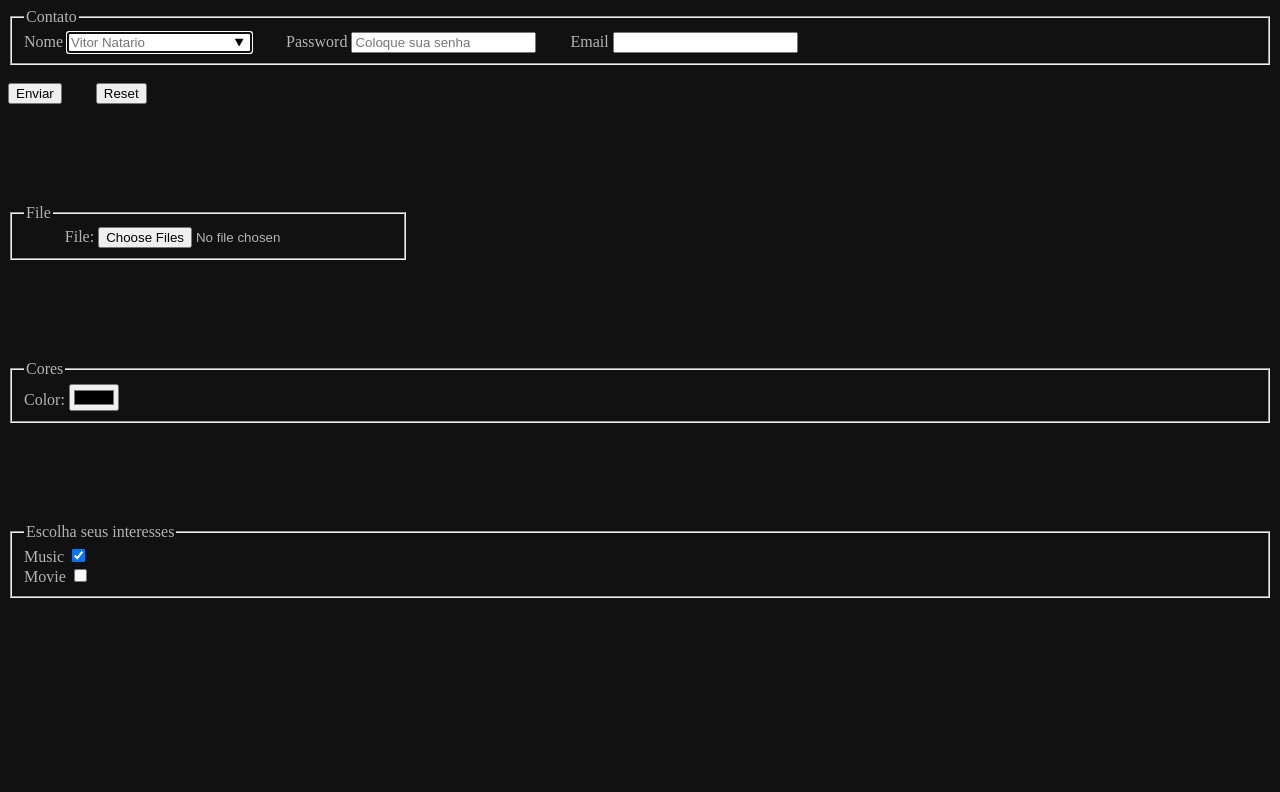
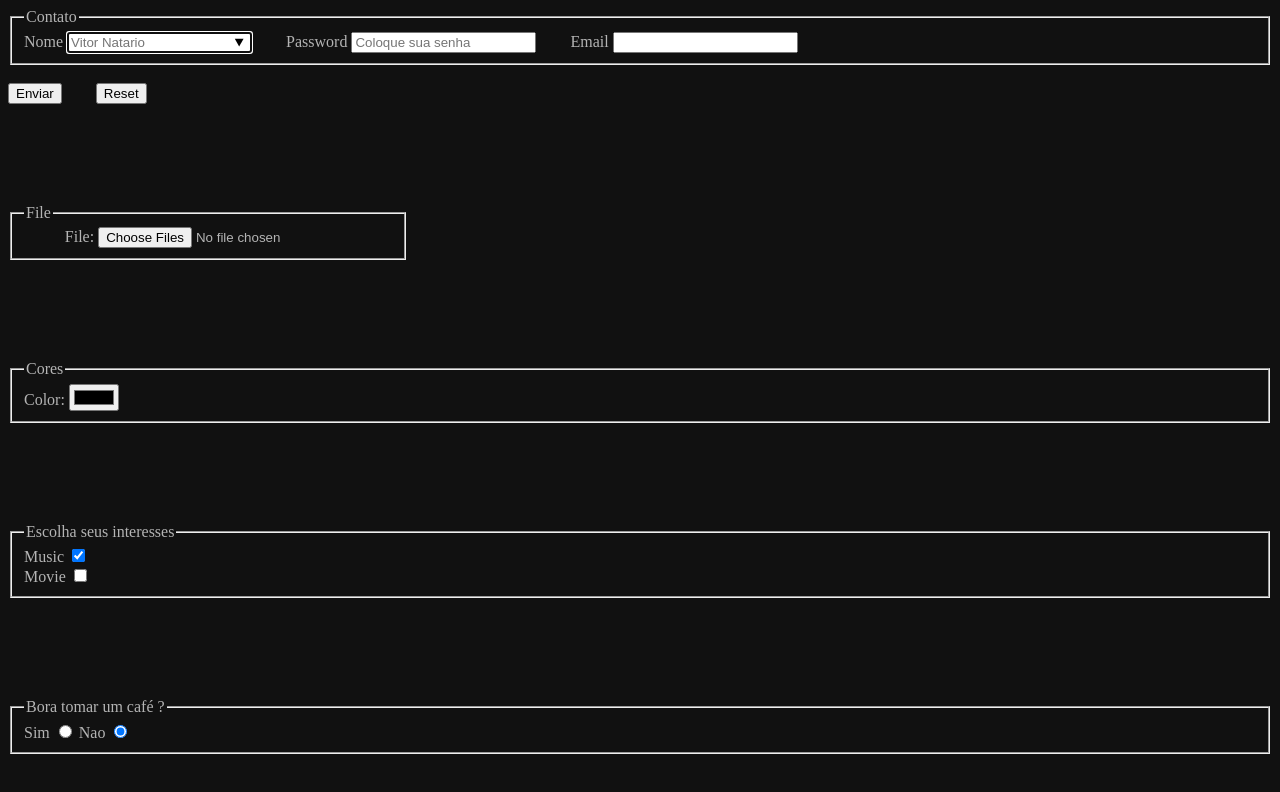
Before and after one commit to VNatario/typeForms, a plain HTML site: page index.html in a window 1280 px wide. Drawn offline with Linux system fonts and the light colour scheme.

Commit message:
input-radio

```diff
--- a/index.html
+++ b/index.html
@@ -103,5 +103,15 @@
         <input type="checkbox" id="movie" name="interest" />
       </div>
     </fieldset>
+
+    <fieldset style="margin-top: 100px">
+      <legend>Bora tomar um café ?</legend>
+
+      <label for="yep">Sim</label>
+      <input type="radio" name="coffe" id="yep" value="yes" />
+
+      <label for="no">Nao</label>
+      <input type="radio" name="coffe" id="no" value="no" checked />
+    </fieldset>
   </body>
 </html>
```
